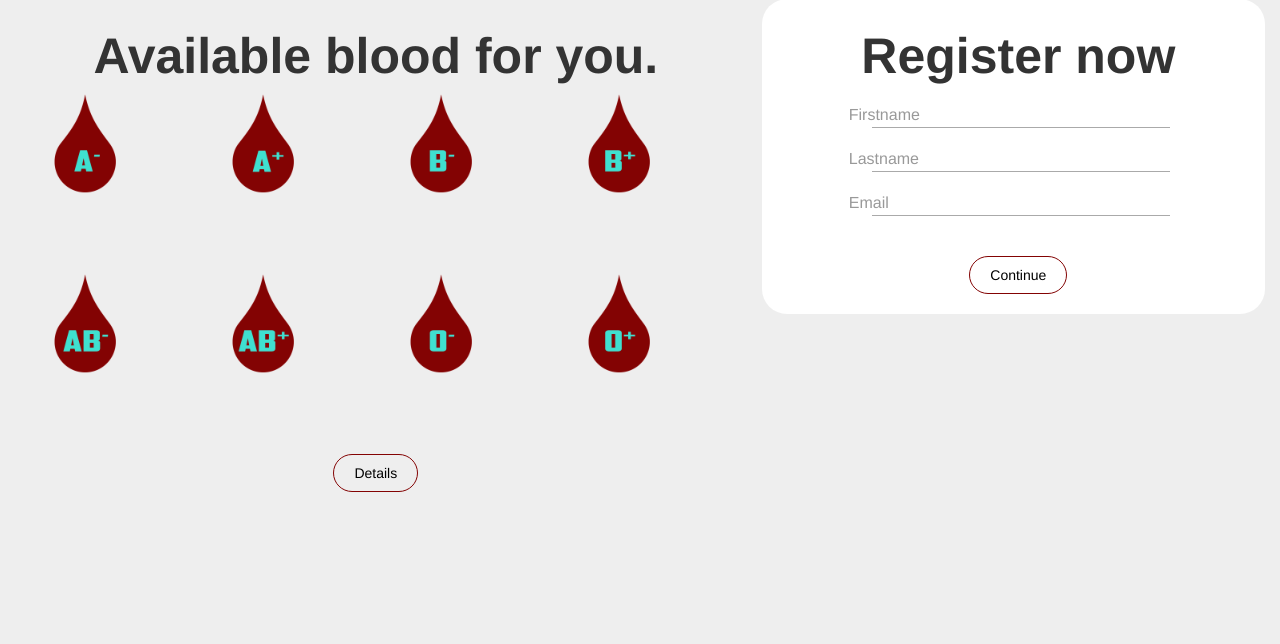
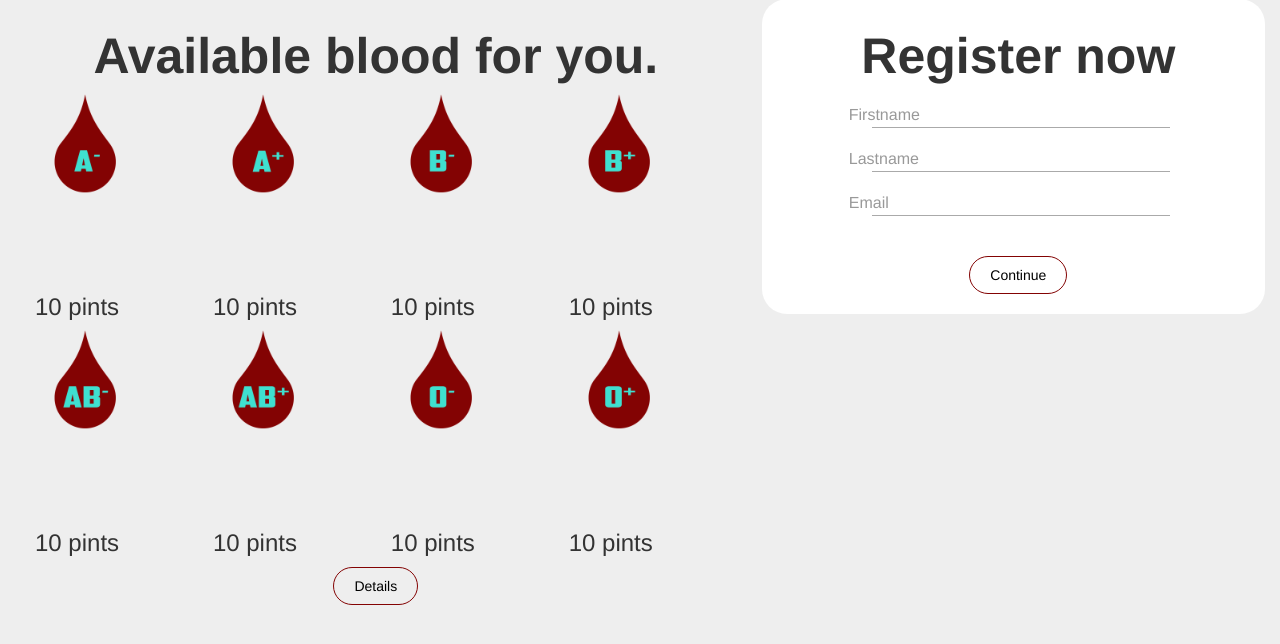
Before and after one commit to destro014/database_7735_7744, a PHP site: page / in a window 1280 px wide. Shown: the part 121-765 px from the top of the page. Run offline with PHP 8.4, Linux system fonts and the light colour scheme; some libraries are stand-ins or nearby versions.

Commit message:
Added available blood value

```diff
--- a/index.php
+++ b/index.php
@@ -67,29 +67,38 @@ session_start();
 		<h1 class="bloodavailabletitle">Available blood for you.</h1>
 		<div class="image-bloodtype col-md-3">
 			<img src="img/bloodtype/A-.png" alt="A-">
+			<div class="bloodnumber"><h3 class="bloodcount">10 pints</h3></div>
 		</div>
 		<div class="image-bloodtype col-md-3">
 			<img src="img/bloodtype/A+.png" alt="A+">
+			<h3 class="bloodcount">10 pints</h3>
 		</div>
 		<div class="image-bloodtype col-md-3">
 			<img src="img/bloodtype/B-.png" alt="B-">
+			<h3 class="bloodcount">10 pints</h3>
 		</div>
 		<div class="image-bloodtype col-md-3">
 			<img src="img/bloodtype/B+.png" alt="B+">
+			<h3 class="bloodcount">10 pints</h3>
 		</div>
-		<div class="image-bloodtype col-md-3">
+		<div class="image-bloodtype secondrow col-md-3">
 			<img src="img/bloodtype/AB-.png" alt="AB-">
+			<h3 class="bloodcount">10 pints</h3>
 		</div>
-		<div class="image-bloodtype col-md-3">
+		<div class="image-bloodtype secondrow col-md-3">
 			<img src="img/bloodtype/AB+.png" alt="AB+">
+			<h3 class="bloodcount">10 pints</h3>
 		</div>
-		<div class="image-bloodtype col-md-3">
+		<div class="image-bloodtype secondrow col-md-3">
 			<img src="img/bloodtype/O-.png" alt="O-">
+			<h3 class="bloodcount">10 pints</h3>
 		</div>
-		<div class="image-bloodtype col-md-3">
+		<div class="image-bloodtype secondrow col-md-3">
 			<img src="img/bloodtype/O+.png" alt="O+">
+			<h3 class="bloodcount">10 pints</h3>
 		</div>
 	</div>
+	<div class="divider"> </div>
 	<div class="buttoncenter">
 	<a href="details.php"><button class="details">Details</button></a>
 	</div>
```
